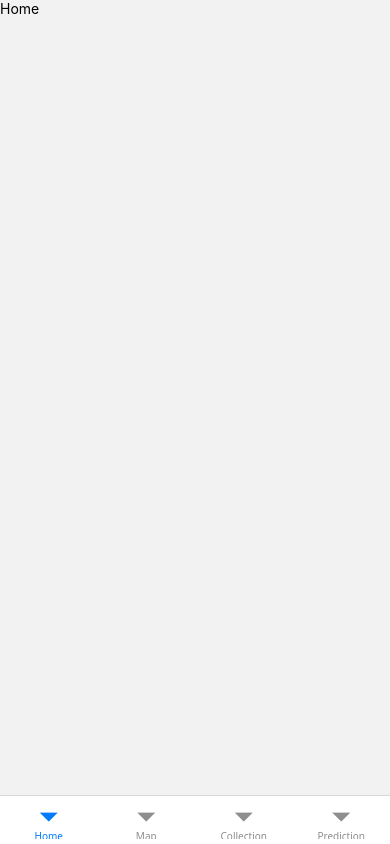
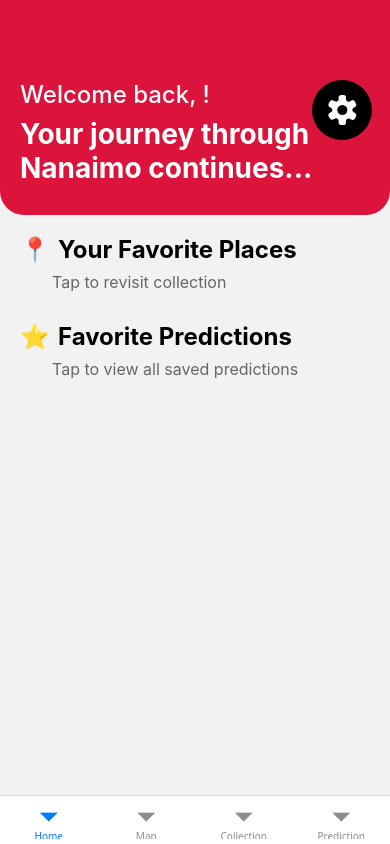
Before and after one commit to Vachek-hooves/NanaimoEchoesVibes, a React Native app: screen /NavigationMenu in a window 390 px wide. Built offline with nearby package versions, Linux system fonts and the light colour scheme.

Commit message:
create & update home

```diff
--- a/ScreenMenu/Home.js
+++ b/ScreenMenu/Home.js
@@ -1,14 +1,141 @@
-import { StyleSheet, Text, View } from 'react-native'
-import React from 'react'
+import {
+  StyleSheet,
+  Text,
+  View,
+  TouchableOpacity,
+  SafeAreaView,
+  Image,
+} from 'react-native';
+import React, {useState, useEffect} from 'react';
+import AsyncStorage from '@react-native-async-storage/async-storage';
 
 const Home = () => {
+  const [nickname, setNickname] = useState('');
+
+  useEffect(() => {
+    loadUserData();
+  }, []);
+
+  const loadUserData = async () => {
+    try {
+      const userData = await AsyncStorage.getItem('userData');
+      if (userData) {
+        const {name} = JSON.parse(userData);
+        setNickname(name);
+      }
+    } catch (error) {
+      console.error('Error loading user data:', error);
+    }
+  };
+
   return (
-    <View>
-      <Text>Home</Text>
+    <View style={{flex: 1}}>
+      {/* <SafeAreaView style={styles.container}> */}
+      <View style={styles.header}>
+        <View>
+          <Text style={styles.welcomeText}>Welcome back, {nickname}!</Text>
+          <Text style={styles.subtitleText}>
+            Your journey through{'\n'}Nanaimo continues...
+          </Text>
+        </View>
+        <TouchableOpacity style={styles.settingsButton}>
+          <Image
+            source={require('../assets/image/icons/settings.png')}
+            style={{width: 30, height: 30}}
+          />
+        </TouchableOpacity>
+      </View>
+
+      <View style={styles.content}>
+        <TouchableOpacity style={styles.section}>
+          <View style={styles.sectionHeader}>
+            <Text style={styles.sectionIcon}>📍</Text>
+            <Text style={styles.sectionTitle}>Your Favorite Places</Text>
+          </View>
+          <Text style={styles.sectionSubtext}>Tap to revisit collection</Text>
+        </TouchableOpacity>
+
+        <TouchableOpacity style={styles.section}>
+          <View style={styles.sectionHeader}>
+            <Text style={styles.sectionIcon}>⭐</Text>
+            <Text style={styles.sectionTitle}>Favorite Predictions</Text>
+          </View>
+          <Text style={styles.sectionSubtext}>
+            Tap to view all saved predictions
+          </Text>
+        </TouchableOpacity>
+      </View>
+      {/* </SafeAreaView> */}
     </View>
-  )
-}
+  );
+};
 
-export default Home
+export default Home;
 
-const styles = StyleSheet.create({})
+const styles = StyleSheet.create({
+  container: {
+    flex: 1,
+    backgroundColor: '#fff',
+  },
+  header: {
+    backgroundColor: '#DC143C',
+    padding: 20,
+    paddingBottom: 30,
+    borderBottomLeftRadius: 24,
+    borderBottomRightRadius: 24,
+    flexDirection: 'row',
+    justifyContent: 'space-between',
+    alignItems: 'flex-start',
+    paddingTop: 80,
+  },
+  welcomeText: {
+    color: 'white',
+    fontSize: 24,
+    fontWeight: '500',
+    marginBottom: 8,
+  },
+  subtitleText: {
+    color: 'white',
+    fontSize: 28,
+    fontWeight: 'bold',
+  },
+  settingsButton: {
+    // width: 44,
+    // height: 44,
+    borderRadius: 22,
+    backgroundColor: '#000',
+    justifyContent: 'center',
+    alignItems: 'center',
+    padding: 15,
+    borderRadius: '50%',
+  },
+  settingsIcon: {
+    fontSize: 24,
+  },
+  content: {
+    flex: 1,
+    padding: 20,
+  },
+  section: {
+    marginBottom: 30,
+  },
+  sectionHeader: {
+    flexDirection: 'row',
+    alignItems: 'center',
+    marginBottom: 8,
+  },
+  sectionIcon: {
+    fontSize: 24,
+    marginRight: 8,
+  },
+  sectionTitle: {
+    fontSize: 24,
+    fontWeight: 'bold',
+    color: '#000',
+  },
+  sectionSubtext: {
+    fontSize: 16,
+    color: '#666',
+    marginLeft: 32,
+  },
+});
```
Also changed, not shown: assets/image/icons/settings.png (added).
